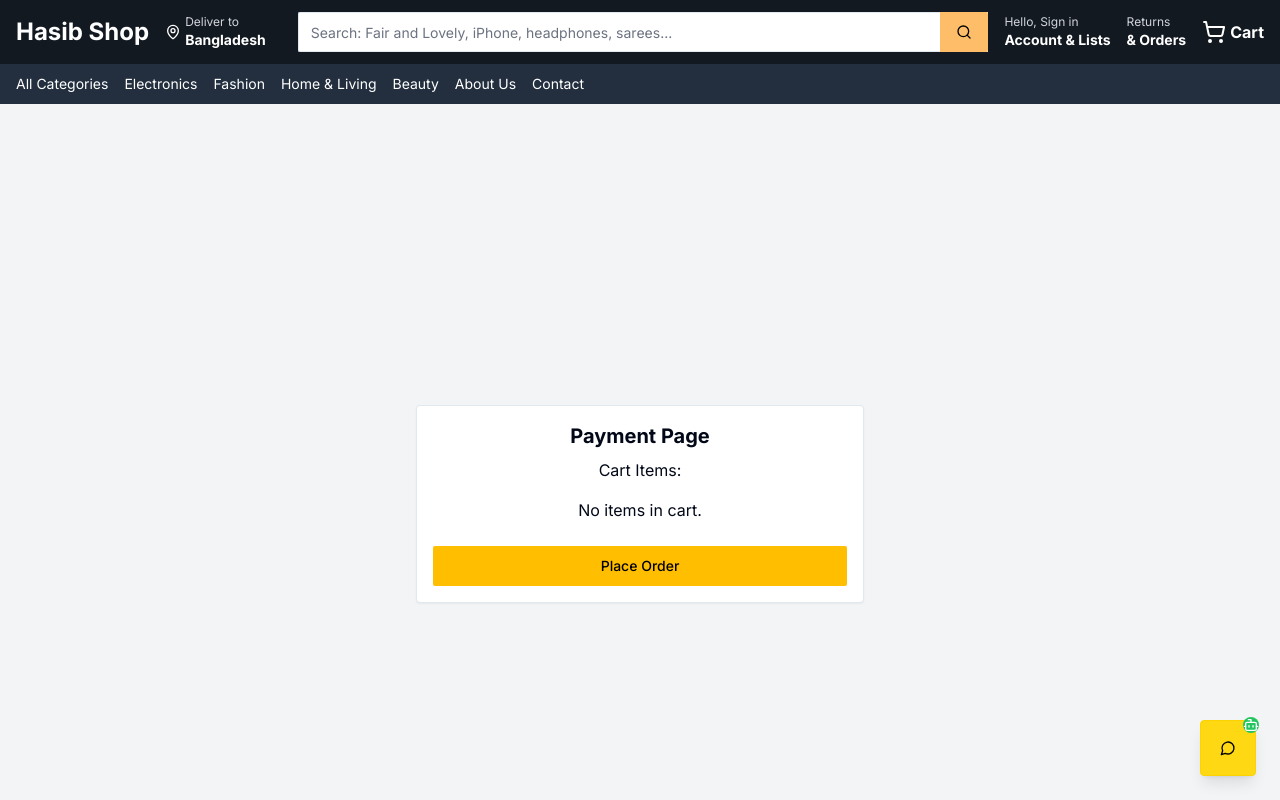
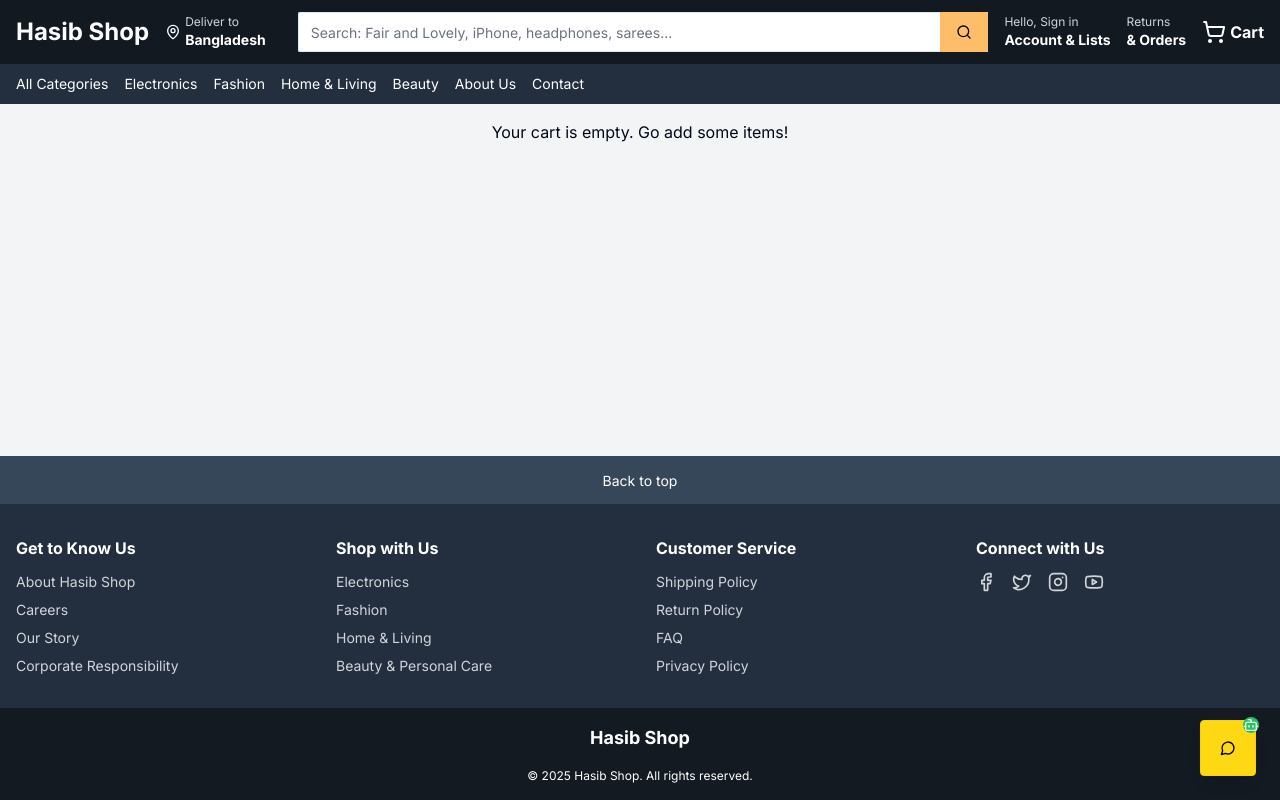
Before and after one commit to Hasibullah-cyber/Amazon, a Next.js app: page /checkout/payment in a window 1280 px wide. Shown: the top 800 px of the page. Built offline with nearby package versions, Linux system fonts and the light colour scheme.

Commit message:
Update page.tsx

```diff
--- a/app/checkout/payment/page.tsx
+++ b/app/checkout/payment/page.tsx
@@ -1,52 +1,49 @@
-"use client";
+"use client"
 
-import { useEffect, useState } from "react";
-import { useRouter } from "next/navigation";
-import { Card } from "@/components/ui/card";
-import { Button } from "@/components/ui/button";
-
-interface CartItem {
-  name: string;
-  price: number;
-  quantity: number;
-}
+import { useEffect, useState } from "react"
 
 export default function PaymentPage() {
-  const [cartItems, setCartItems] = useState<CartItem[]>([]);
-  const [isMounted, setIsMounted] = useState(false);
+  const [cart, setCart] = useState<any[] | null>(null)
 
   useEffect(() => {
-    // Wait for the component to mount on client side
-    setIsMounted(true);
+    try {
+      const cartData = localStorage.getItem("cart")
+      if (cartData) {
+        setCart(JSON.parse(cartData))
+      } else {
+        setCart([])
+      }
+    } catch (error) {
+      console.error("Failed to load cart from localStorage:", error)
+      setCart([])
+    }
+  }, [])
 
-    if (typeof window !== "undefined") {
-      try {
-        const savedCart = JSON.parse(localStorage.getItem("cart") || "[]");
-        setCartItems(savedCart);
-      } catch (error) {
-        console.error("Failed to load cart:", error);
-      }
-    }
-  }, []);
+  if (cart === null) {
+    return <div className="p-4 text-center">Loading payment info...</div>
+  }
 
-  if (!isMounted) return null; // Prevent render on server
+  if (cart.length === 0) {
+    return <div className="p-4 text-center">Your cart is empty. Go add some items!</div>
+  }
 
   return (
-    <div className="min-h-screen flex flex-col items-center justify-center p-10 text-center">
-      <Card className="p-4 w-full max-w-md">
-        <h1 className="text-xl font-bold mb-2">Payment Page</h1>
-        <p className="mb-4">Cart Items:</p>
-        {cartItems.length === 0 ? (
-          <p>No items in cart.</p>
-        ) : (
-          cartItems.map((item, i) => (
-            <div key={i} className="text-left text-sm mb-2">
-              <strong>{item.name}</strong> — ৳{item.price} × {item.quantity}
-            </div>
-          ))
-        )}
-        <Button className="mt-6 w-full">Place Order</Button>
-      </Card>
+    <div className="p-4 max-w-3xl mx-auto">
+      <h1 className="text-2xl font-bold mb-4">Payment</h1>
+      <ul className="space-y-4">
+        {cart.map((item, index) => (
+          <li key={index} className="border rounded-lg p-4 shadow">
+            <p className="font-semibold">{item.name}</p>
+            <p>Quantity: {item.quantity}</p>
+            <p>Price: ${item.price}</p>
+          </li>
+        ))}
+      </ul>
+      <div className="mt-6 text-right">
+        <button className="bg-blue-600 text-white px-6 py-2 rounded hover:bg-blue-700">
+          Proceed to Pay
+        </button>
+      </div>
     </div>
-  );
+  )
 }
```
